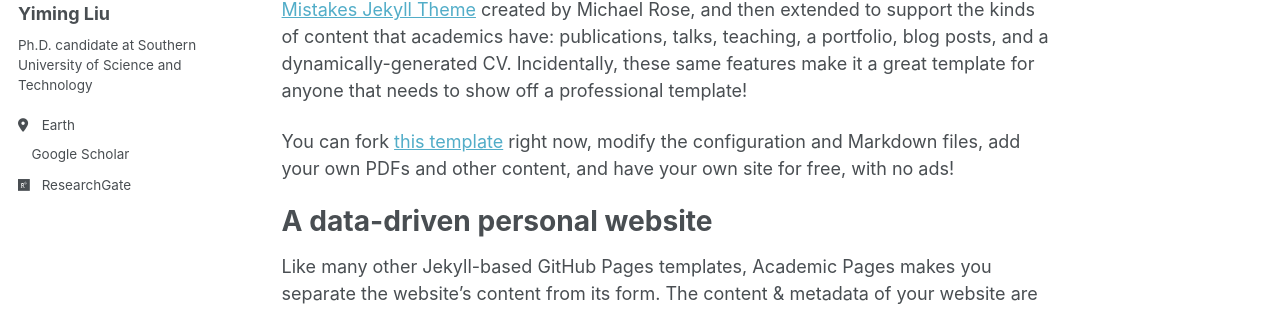
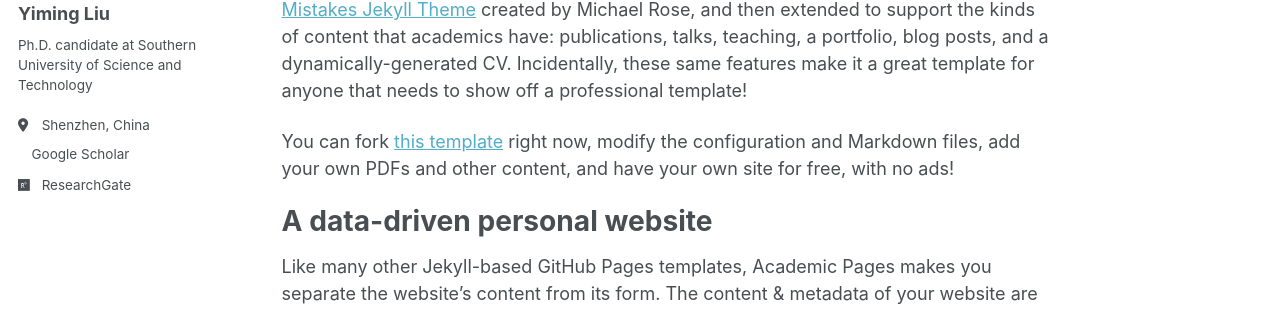
Before and after one commit to LynnYoo0403/LynnYoo0403.github.io, a Jekyll site: the page built from _pages/about.md, in a window 1280 px wide. Shown: the part 283-592 px from the top of the page. Built offline with Jekyll 4.4.1, drawn with Linux system fonts in a browser that asks for light colours; a style sheet for code colours, icons or effects is not loaded.

Commit message:
Update _config.yml

```diff
--- a/_config.yml
+++ b/_config.yml
@@ -27,7 +27,7 @@ author:
   name             : "Yiming Liu"
   pronouns         : # example: "she/her"
   bio              : "Ph.D. candidate at Southern University of Science and Technology"
-  location         : "Earth"
+  location         : "Shenzhen, China"
 
 
   # Academic websites
```
